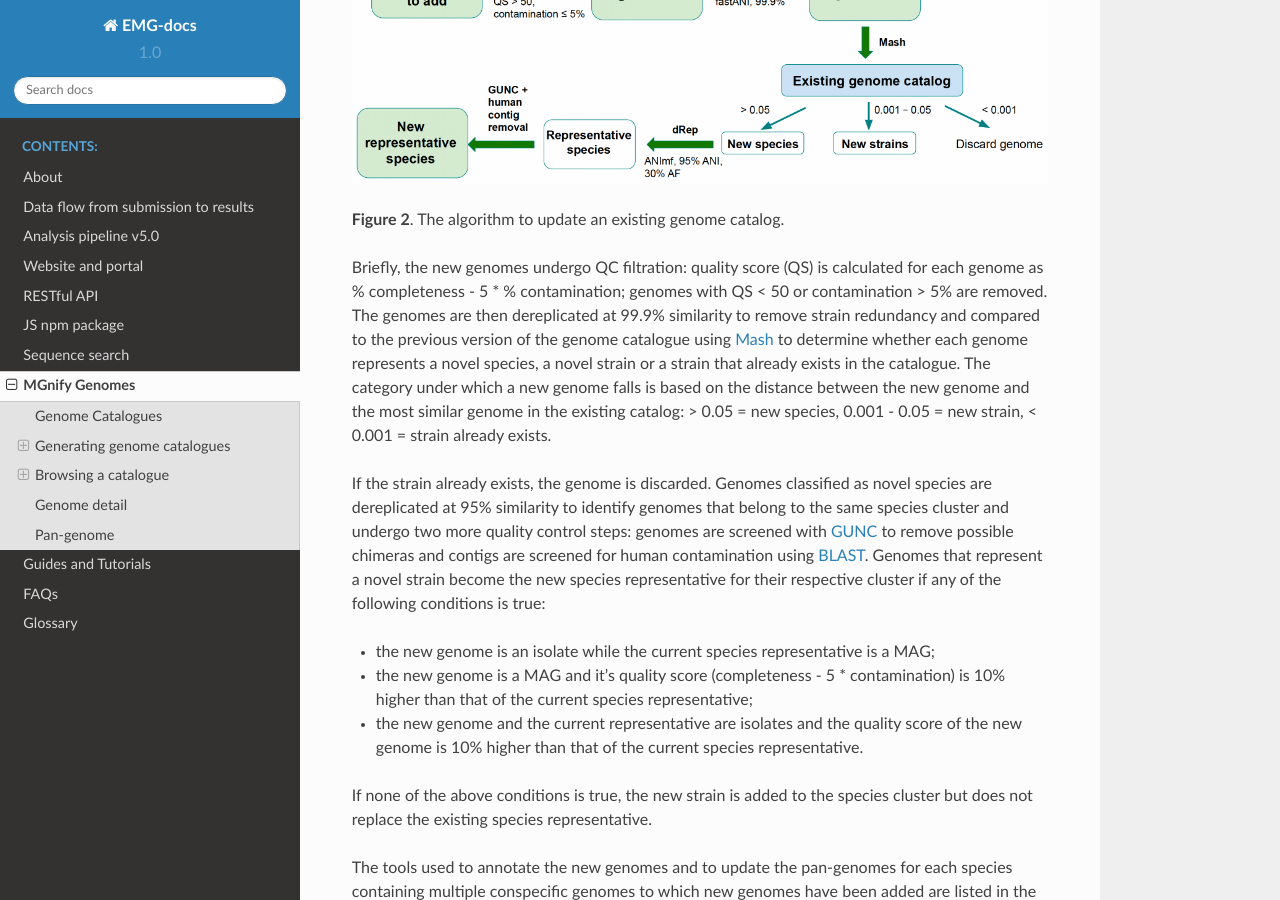
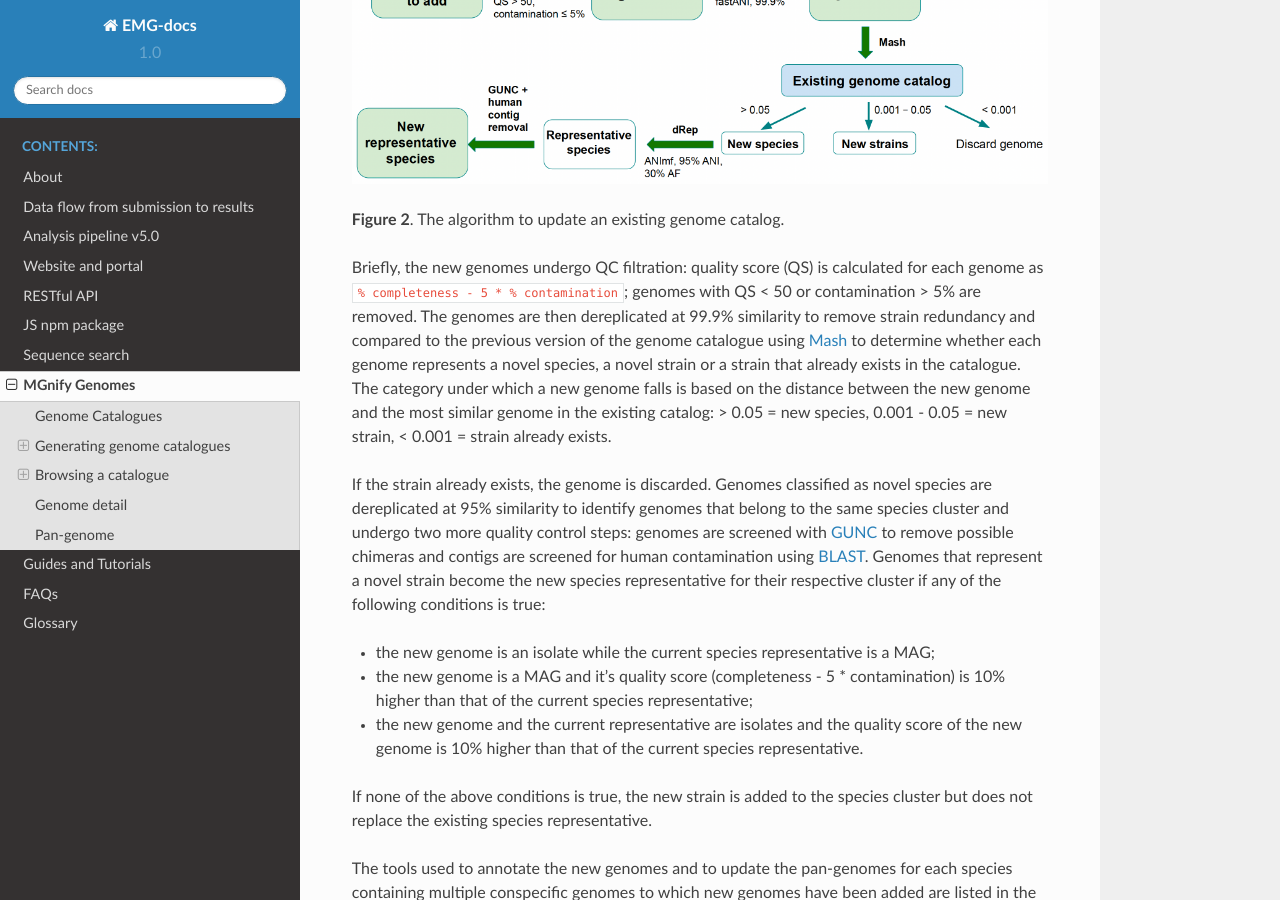
Before and after one commit to EBI-Metagenomics/EMG-docs, a Sphinx documentation site: the page built from docs/genome-viewer.rst, in a window 1280 px wide and 900 px high, scrolled down 1193 px. Built offline with Sphinx 7.4.7 and the Read the Docs theme 2.0.0, drawn with Linux system fonts in a browser that asks for light colours.

```diff
--- a/docs/genome-viewer.rst
+++ b/docs/genome-viewer.rst
@@ -44,7 +44,7 @@ to a catalogue, a genome must be available in `INSDC <https://www.insdc.org/>`_.
 
 
 Briefly, the new genomes undergo QC filtration: quality score (QS) is calculated for each genome as
-% completeness - 5 * % contamination; genomes with QS < 50 or contamination > 5% are removed. The genomes are then
+``% completeness - 5 * % contamination``; genomes with QS < 50 or contamination > 5% are removed. The genomes are then
 dereplicated at 99.9% similarity to remove strain redundancy and compared to the previous version of the genome
 catalogue using `Mash <https://github.com/marbl/Mash>`_ to determine whether each genome represents a novel species,
 a novel strain or a strain that already exists in the catalogue. The category under which a new genome falls is based on
```
